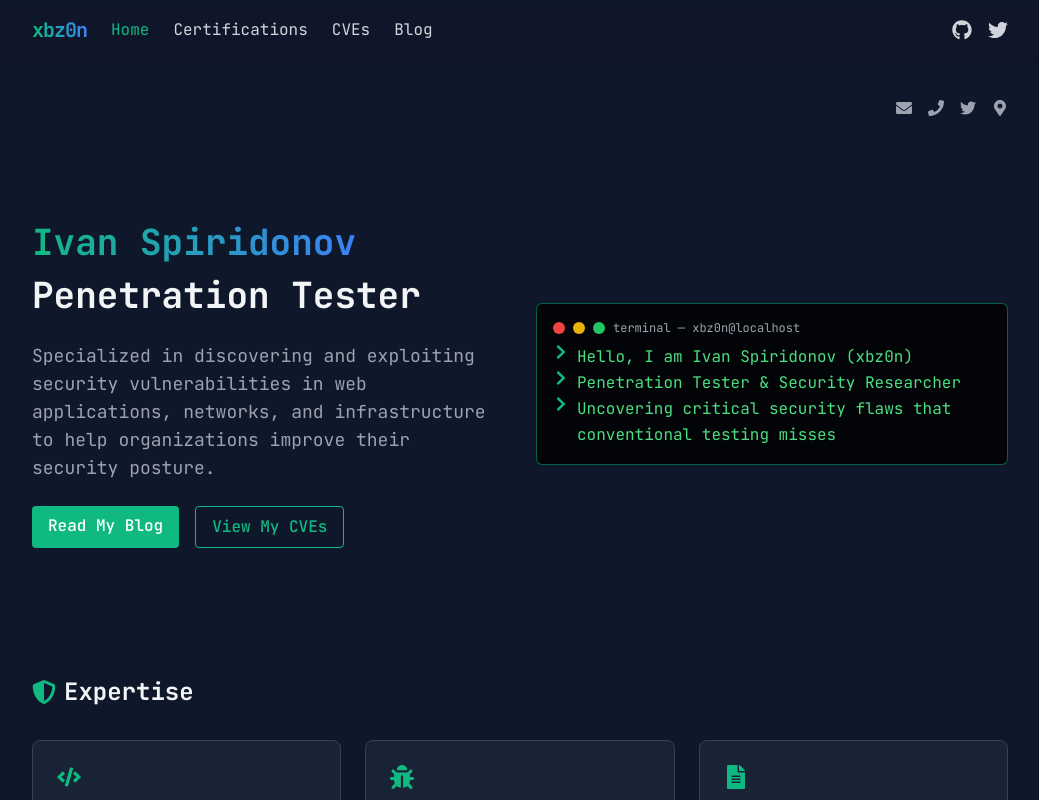
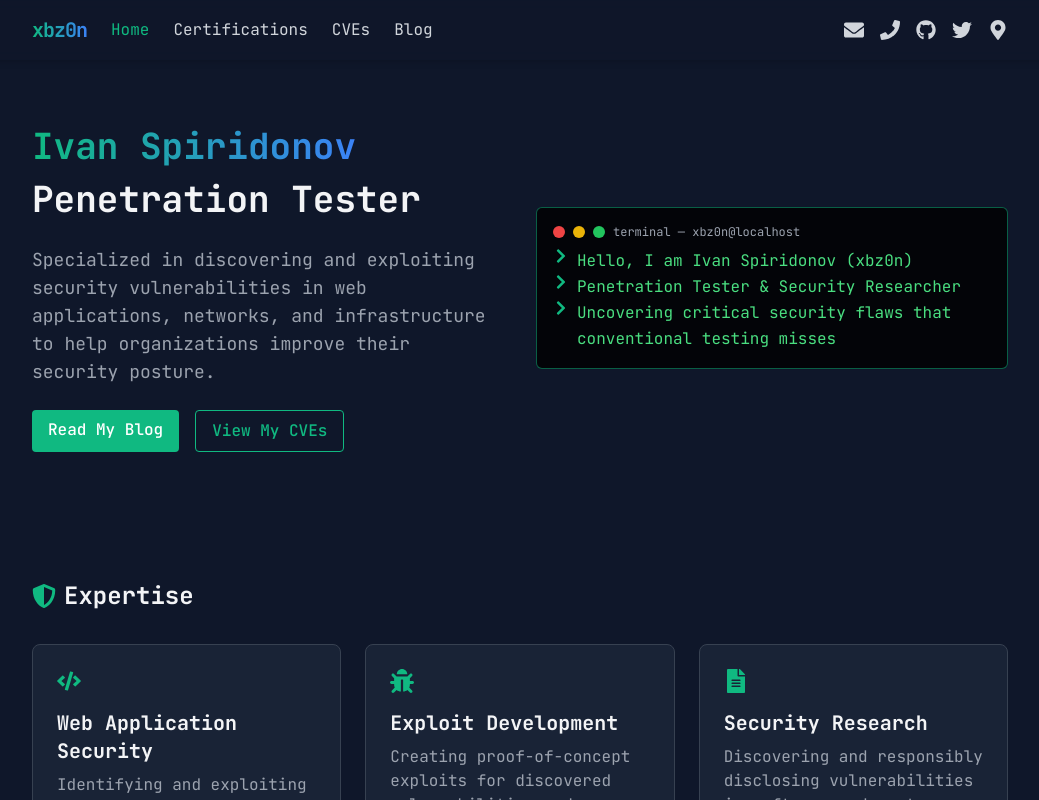
Before and after one commit to xbz0n/xbz0n.github.io, a Next.js app: page / in a window 1280 px wide. Shown: the top 800 px of the page, without its empty margins (120-1159 px from the left). Built offline with nearby package versions, Linux system fonts and the light colour scheme.

Commit message:
Clean up site: Move social icons to navbar, fix blog post rendering, simplify README

```diff
--- a/components/Navbar.js
+++ b/components/Navbar.js
@@ -1,7 +1,7 @@
 import { useState } from 'react';
 import Link from 'next/link';
 import { useRouter } from 'next/router';
-import { FaGithub, FaTwitter, FaBars, FaTimes } from 'react-icons/fa';
+import { FaGithub, FaTwitter, FaBars, FaTimes, FaEnvelope, FaPhone, FaMapMarkerAlt } from 'react-icons/fa';
 
 export default function Navbar() {
   const [isMenuOpen, setIsMenuOpen] = useState(false);
@@ -35,12 +35,21 @@ export default function Navbar() {
           </div>
 
           <div className="hidden md:flex items-center space-x-4">
+            <a href="mailto:ivanspiridonov@gmail.com" className="text-gray-300 hover:text-accent" aria-label="Email">
+              <FaEnvelope className="w-5 h-5" />
+            </a>
+            <a href="tel:+359876143085" className="text-gray-300 hover:text-accent" aria-label="Phone">
+              <FaPhone className="w-5 h-5" />
+            </a>
             <a href="https://github.com/xbz0n" target="_blank" rel="noopener noreferrer" className="text-gray-300 hover:text-accent" aria-label="GitHub">
               <FaGithub className="w-5 h-5" />
             </a>
             <a href="https://twitter.com/xbz0n" target="_blank" rel="noopener noreferrer" className="text-gray-300 hover:text-accent" aria-label="Twitter">
               <FaTwitter className="w-5 h-5" />
             </a>
+            <span className="text-gray-300 hover:text-accent" aria-label="Location">
+              <FaMapMarkerAlt className="w-5 h-5" />
+            </span>
           </div>
 
           <button
@@ -89,12 +98,21 @@ export default function Navbar() {
             </Link>
 
             <div className="flex items-center space-x-4 py-2">
+              <a href="mailto:ivanspiridonov@gmail.com" className="text-gray-300 hover:text-accent" aria-label="Email">
+                <FaEnvelope className="w-5 h-5" />
+              </a>
+              <a href="tel:+359876143085" className="text-gray-300 hover:text-accent" aria-label="Phone">
+                <FaPhone className="w-5 h-5" />
+              </a>
               <a href="https://github.com/xbz0n" target="_blank" rel="noopener noreferrer" className="text-gray-300 hover:text-accent" aria-label="GitHub">
                 <FaGithub className="w-5 h-5" />
               </a>
               <a href="https://twitter.com/xbz0n" target="_blank" rel="noopener noreferrer" className="text-gray-300 hover:text-accent" aria-label="Twitter">
                 <FaTwitter className="w-5 h-5" />
               </a>
+              <span className="text-gray-300" aria-label="Location">
+                <FaMapMarkerAlt className="w-5 h-5" />
+              </span>
             </div>
           </div>
         )}
--- a/pages/blog/[slug].js
+++ b/pages/blog/[slug].js
@@ -2,9 +2,7 @@ import fs from 'fs';
 import path from 'path';
 import matter from 'gray-matter';
 import { remark } from 'remark';
-import remarkRehype from 'remark-rehype';
-import rehypeRaw from 'rehype-raw';
-import rehypeStringify from 'rehype-stringify';
+import html from 'remark-html';
 import { format } from 'date-fns';
 import Link from 'next/link';
 import Head from 'next/head';
@@ -77,9 +75,7 @@ export async function getStaticProps({ params }) {
 
     // Use remark to convert markdown into HTML string
     const processedContent = await remark()
-      .use(remarkRehype, { allowDangerousHtml: true })
-      .use(rehypeRaw)
-      .use(rehypeStringify)
+      .use(html, { sanitize: false })
       .process(content);
     const contentHtml = processedContent.toString();
 
--- a/pages/blog/index.js
+++ b/pages/blog/index.js
@@ -42,8 +42,12 @@ export async function getStaticProps() {
       const fileContents = fs.readFileSync(fullPath, 'utf8');
       const { data, content } = matter(fileContents);
 
-      // Generate excerpt
-      const excerpt = content.slice(0, 200).trim() + '...';
+      // Generate excerpt - remove headings from the beginning if present
+      let excerpt = content
+        .replace(/^#+\s.*$/m, '') // Remove heading markers at the beginning
+        .replace(/\n+/g, ' ')     // Replace newlines with spaces
+        .trim()
+        .slice(0, 200) + '...';
 
       return {
         slug,
--- a/pages/index.js
+++ b/pages/index.js
@@ -1,5 +1,5 @@
 import Link from 'next/link';
-import { FaShieldAlt, FaCode, FaBug, FaFileAlt, FaEnvelope, FaPhone, FaTwitter, FaMapMarkerAlt, FaCopyright } from 'react-icons/fa';
+import { FaShieldAlt, FaCode, FaBug, FaFileAlt, FaCopyright } from 'react-icons/fa';
 import TerminalHero from '../components/TerminalHero';
 import path from 'path';
 import fs from 'fs';
@@ -9,22 +9,6 @@ import { format } from 'date-fns';
 export default function Home({ latestPosts }) {
   return (
     <div className="space-y-16">
-      {/* Header Social Icons */}
-      <div className="flex justify-end space-x-4 py-2">
-        <a href="mailto:ivanspiridonov@gmail.com" className="text-gray-400 hover:text-accent">
-          <FaEnvelope />
-        </a>
-        <a href="tel:+359876143085" className="text-gray-400 hover:text-accent">
-          <FaPhone />
-        </a>
-        <a href="https://twitter.com/xbz0n" target="_blank" rel="noopener noreferrer" className="text-gray-400 hover:text-accent">
-          <FaTwitter />
-        </a>
-        <a className="text-gray-400 hover:text-accent">
-          <FaMapMarkerAlt />
-        </a>
-      </div>
-
       {/* Hero Section */}
       <section className="py-8">
         <div className="grid md:grid-cols-2 gap-8 items-center">
```
Also changed, not shown: 2 other files (tests, documents, lock files or other folders).
